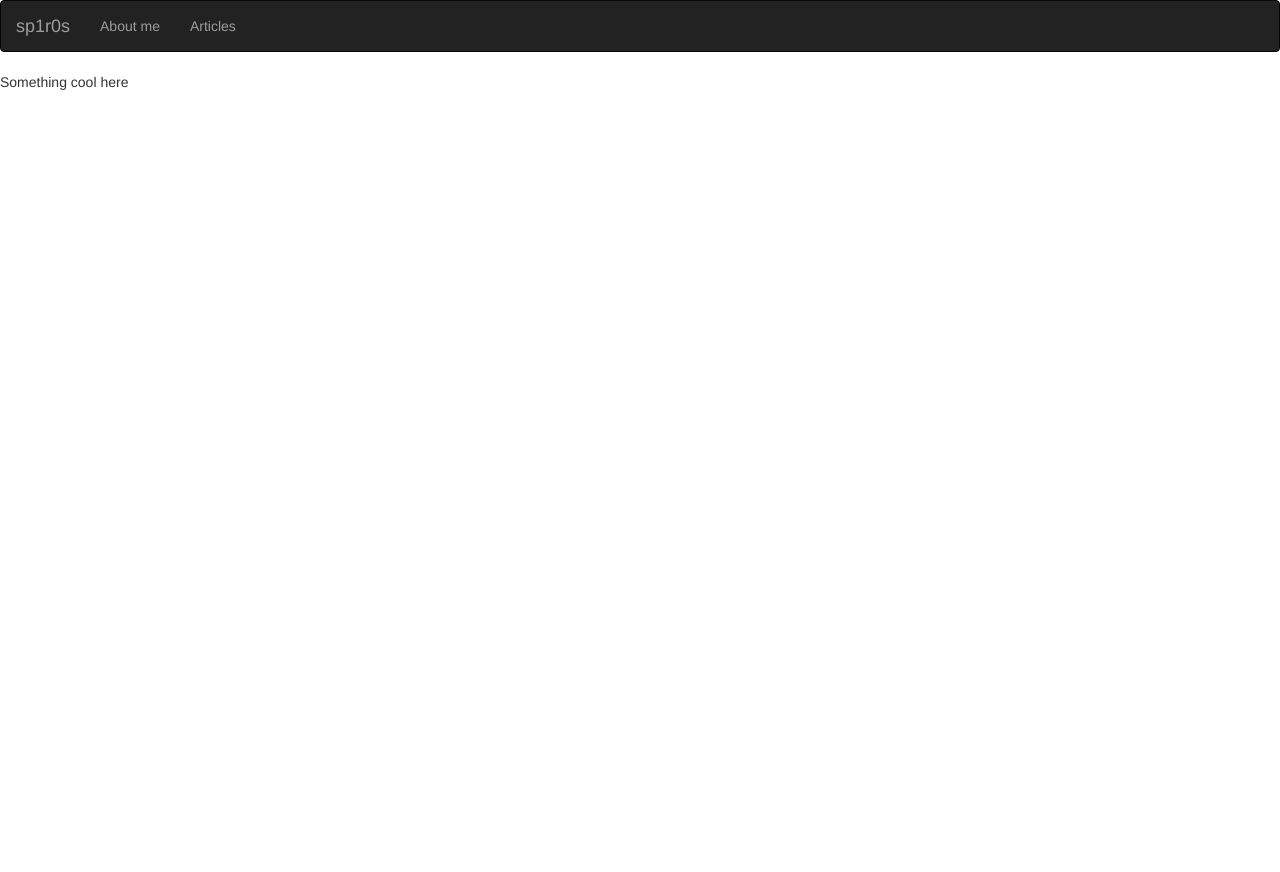
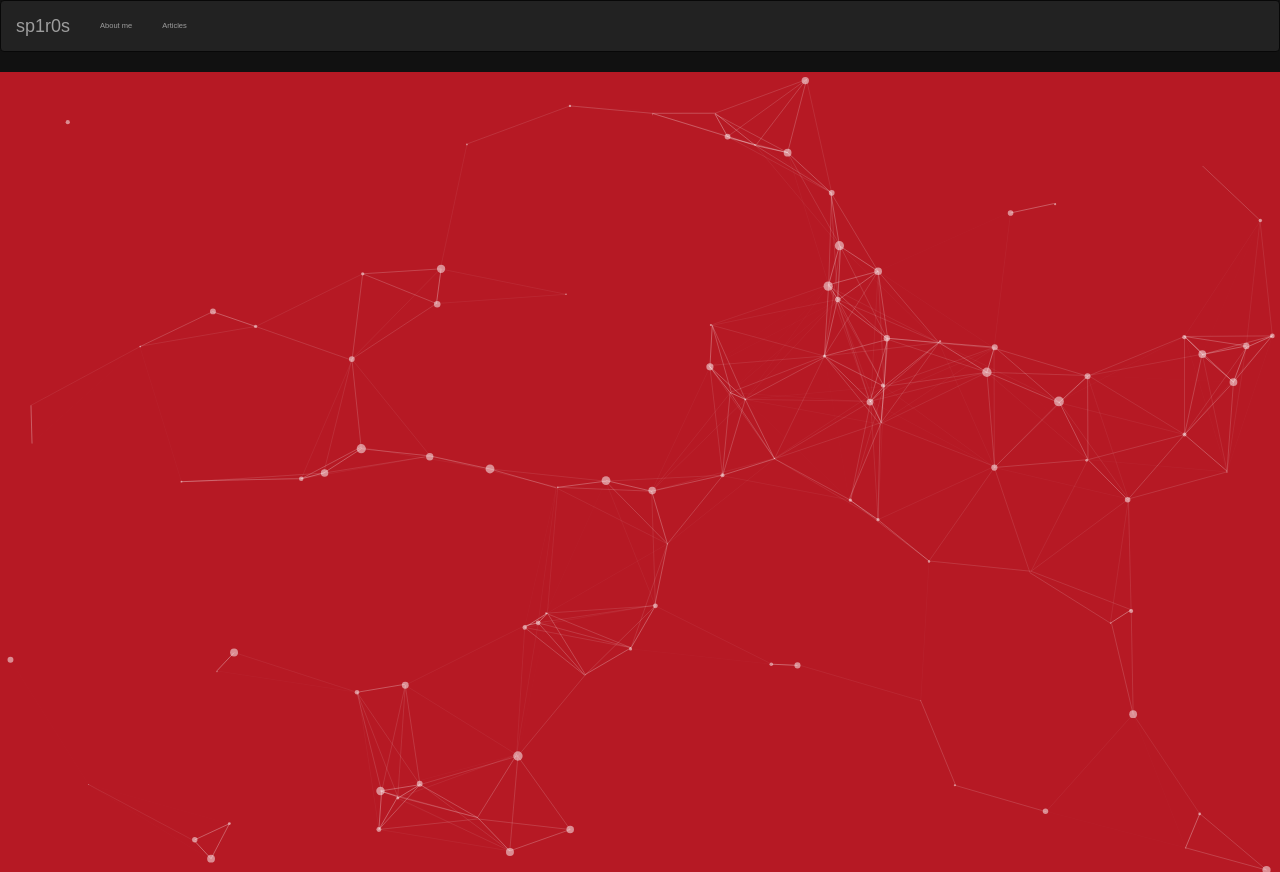
Before and after one commit to sp1r0s/sp1r0s.github.io, a plain HTML site: page index.html in a window 1280 px wide. Before the commit the page ends 800 px from the top, so only its background shows below. Drawn offline with Linux system fonts and the light colour scheme.

Commit message:
Added animation

```diff
--- /dev/null
+++ b/css/main.css
@@ -0,0 +1,32 @@
+/* ---- base ---- */
+
+html,body{
+	width:100%;
+	height:100%;
+	background:#111;
+}
+
+html{
+  -webkit-tap-highlight-color: rgba(0, 0, 0, 0);
+}
+
+body{
+  font:normal 75% Arial, Helvetica, sans-serif;
+}
+
+canvas{
+  display:block;
+  vertical-align:bottom;
+}
+
+/* ---- particles.js container ---- */
+
+#particles-js{
+  width: 100%;
+  height: 100%;
+  background-color: #b61924;
+  background-image: url('');
+  background-size: cover;
+  background-position: 50% 50%;
+  background-repeat: no-repeat;
+}
--- a/index.html
+++ b/index.html
@@ -1,10 +1,11 @@
 <!DOCTYPE html>
 <html>
 <head>
-    <meta charset="utf-8" />
-    <meta name="author" content="sp1r0s" />
+    <meta charset="utf-8"/>
+    <meta name="author" content="sp1r0s"/>
     <title>sp1r0s</title>
-    <link rel="stylesheet" href="css/bootstrap.min.css" />
+    <link rel="stylesheet" href="css/bootstrap.min.css"/>
+    <link rel="stylesheet" href="css/main.css"/>
 </head>
 <body>
 
@@ -29,8 +30,8 @@
     </div><!-- /.container-fluid -->
 
 </nav>
-
-Something cool here
-
+<div id="particles-js"></div>
+<script src="js/particles/particles.min.js"></script>
+<script src="js/particles/animate.js"></script>
 </body>
 </html>
--- /dev/null
+++ b/js/particles/animate.js
@@ -0,0 +1,133 @@
+/* -----------------------------------------------
+/* How to use? : Check the GitHub README
+/* ----------------------------------------------- */
+
+/* To load a config file (particles.json) you need to host this demo (MAMP/WAMP/local)... */
+/*
+particlesJS.load('particles-js', 'particles.json', function() {
+  console.log('particles.js loaded - callback');
+});
+*/
+
+/* Otherwise just put the config content (json): */
+
+particlesJS('particles-js',
+
+  {
+    "particles": {
+      "number": {
+        "value": 80,
+        "density": {
+          "enable": true,
+          "value_area": 800
+        }
+      },
+      "color": {
+        "value": "#ffffff"
+      },
+      "shape": {
+        "type": "circle",
+        "stroke": {
+          "width": 0,
+          "color": "#000000"
+        },
+        "polygon": {
+          "nb_sides": 5
+        },
+        "image": {
+          "src": "img/github.svg",
+          "width": 100,
+          "height": 100
+        }
+      },
+      "opacity": {
+        "value": 0.5,
+        "random": false,
+        "anim": {
+          "enable": false,
+          "speed": 1,
+          "opacity_min": 0.1,
+          "sync": false
+        }
+      },
+      "size": {
+        "value": 5,
+        "random": true,
+        "anim": {
+          "enable": false,
+          "speed": 40,
+          "size_min": 0.1,
+          "sync": false
+        }
+      },
+      "line_linked": {
+        "enable": true,
+        "distance": 150,
+        "color": "#ffffff",
+        "opacity": 0.4,
+        "width": 1
+      },
+      "move": {
+        "enable": true,
+        "speed": 6,
+        "direction": "none",
+        "random": false,
+        "straight": false,
+        "out_mode": "out",
+        "attract": {
+          "enable": false,
+          "rotateX": 600,
+          "rotateY": 1200
+        }
+      }
+    },
+    "interactivity": {
+      "detect_on": "canvas",
+      "events": {
+        "onhover": {
+          "enable": true,
+          "mode": "repulse"
+        },
+        "onclick": {
+          "enable": true,
+          "mode": "push"
+        },
+        "resize": true
+      },
+      "modes": {
+        "grab": {
+          "distance": 400,
+          "line_linked": {
+            "opacity": 1
+          }
+        },
+        "bubble": {
+          "distance": 400,
+          "size": 40,
+          "duration": 2,
+          "opacity": 8,
+          "speed": 3
+        },
+        "repulse": {
+          "distance": 200
+        },
+        "push": {
+          "particles_nb": 4
+        },
+        "remove": {
+          "particles_nb": 2
+        }
+      }
+    },
+    "retina_detect": true,
+    "config_demo": {
+      "hide_card": false,
+      "background_color": "#b61924",
+      "background_image": "",
+      "background_position": "50% 50%",
+      "background_repeat": "no-repeat",
+      "background_size": "cover"
+    }
+  }
+
+);
```
Also changed, not shown: js/particles/particles.min.js (added).
